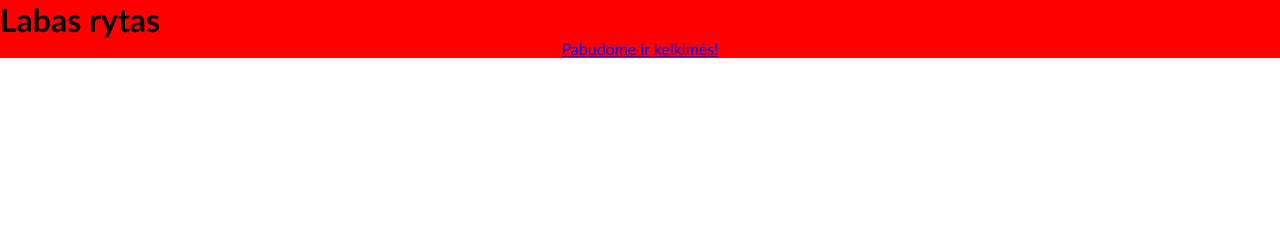
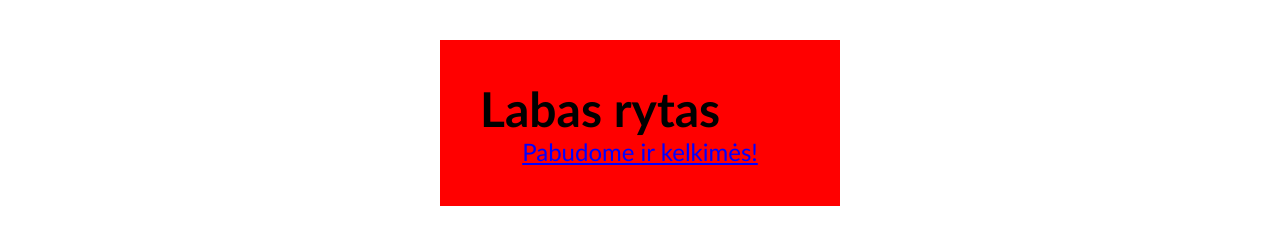
Before and after one commit to Argestus/pirmasis-front-end-testas, a plain HTML site: page index.html in a window 1280 px wide. Drawn offline with Linux system fonts and the light colour scheme.

Commit message:
3 uzduotis

```diff
--- a/main.css
+++ b/main.css
@@ -10,6 +10,11 @@ word-break: break-all;
 
 div {
 background-color: red;
+font-size: x-large;
+padding: 40px;
+width: 400px;
+margin:  40px calc( ( 100% - 400px ) / 2 );
+
 }
     h1 {
 
```
